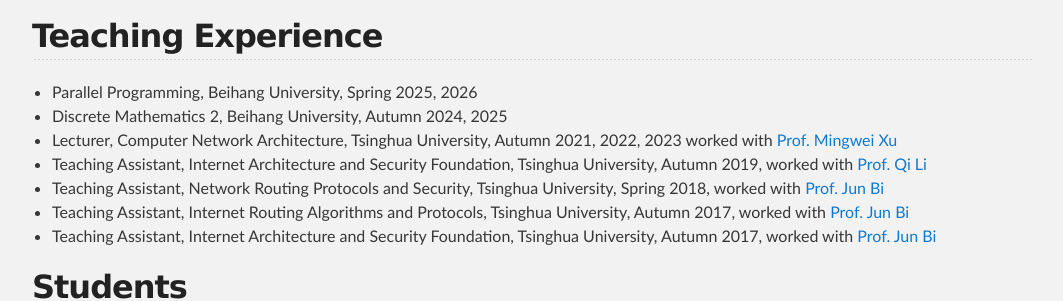
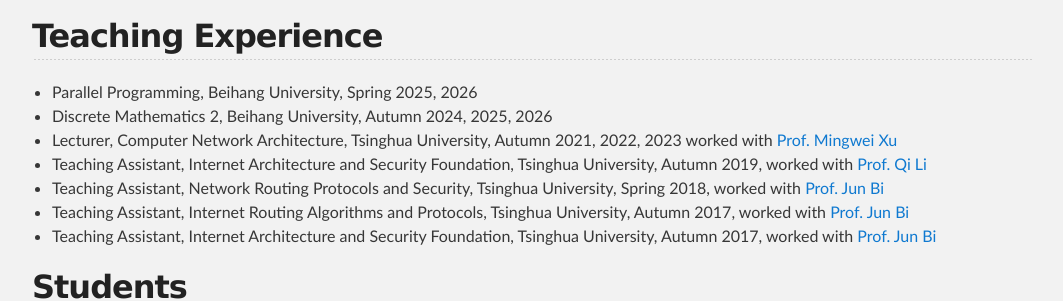
Before and after one commit to zhangmenghao/zhangmenghao.github.io, a Jekyll site: the page built from index.md, in a window 1280 px wide and 900 px high, scrolled down 7140 px. Shown: the part 154-455 px from the top of the window, without its empty margins (108-1171 px from the left). Built offline with Jekyll 4.4.1, drawn with Linux system fonts in a browser that asks for light colours.

Commit message:
Update teaching

```diff
--- a/index.md
+++ b/index.md
@@ -312,7 +312,7 @@
 
 ## Teaching Experience
 * Parallel Programming, Beihang University, Spring 2025, 2026
-* Discrete Mathematics 2, Beihang University, Autumn 2024, 2025
+* Discrete Mathematics 2, Beihang University, Autumn 2024, 2025, 2026
 * Lecturer, Computer Network Architecture, Tsinghua University, Autumn 2021, 2022, 2023 worked with [Prof. Mingwei Xu](http://routing.netlab.tsinghua.edu.cn/tiki-index.php?page=Mingwei+Xu)
 * Teaching Assistant, Internet Architecture and Security Foundation, Tsinghua University, Autumn 2019, worked with [Prof. Qi Li](https://sites.google.com/site/qili2012/)
 * Teaching Assistant, Network Routing Protocols and Security, Tsinghua University, Spring 2018, worked with [Prof. Jun Bi](https://scholar.google.com/citations?user=9c8plF0AAAAJ&hl=en)
```
